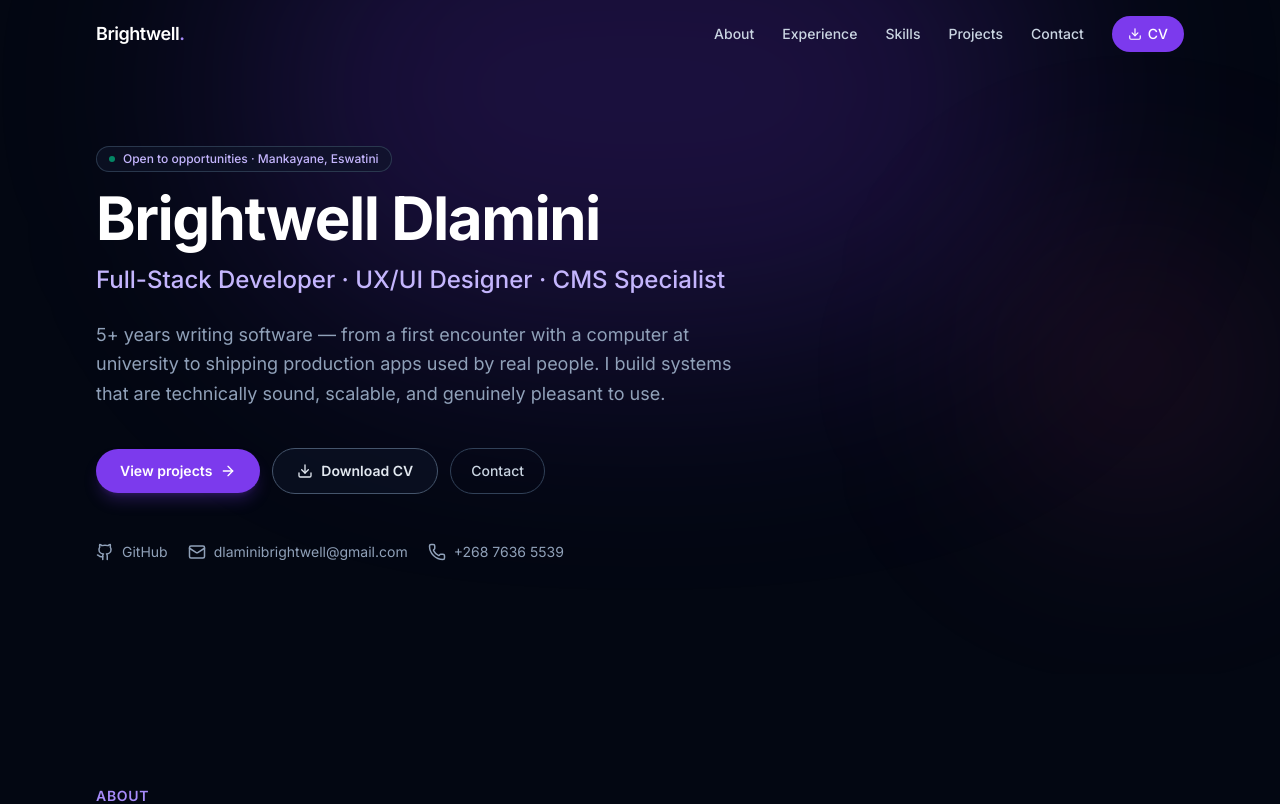
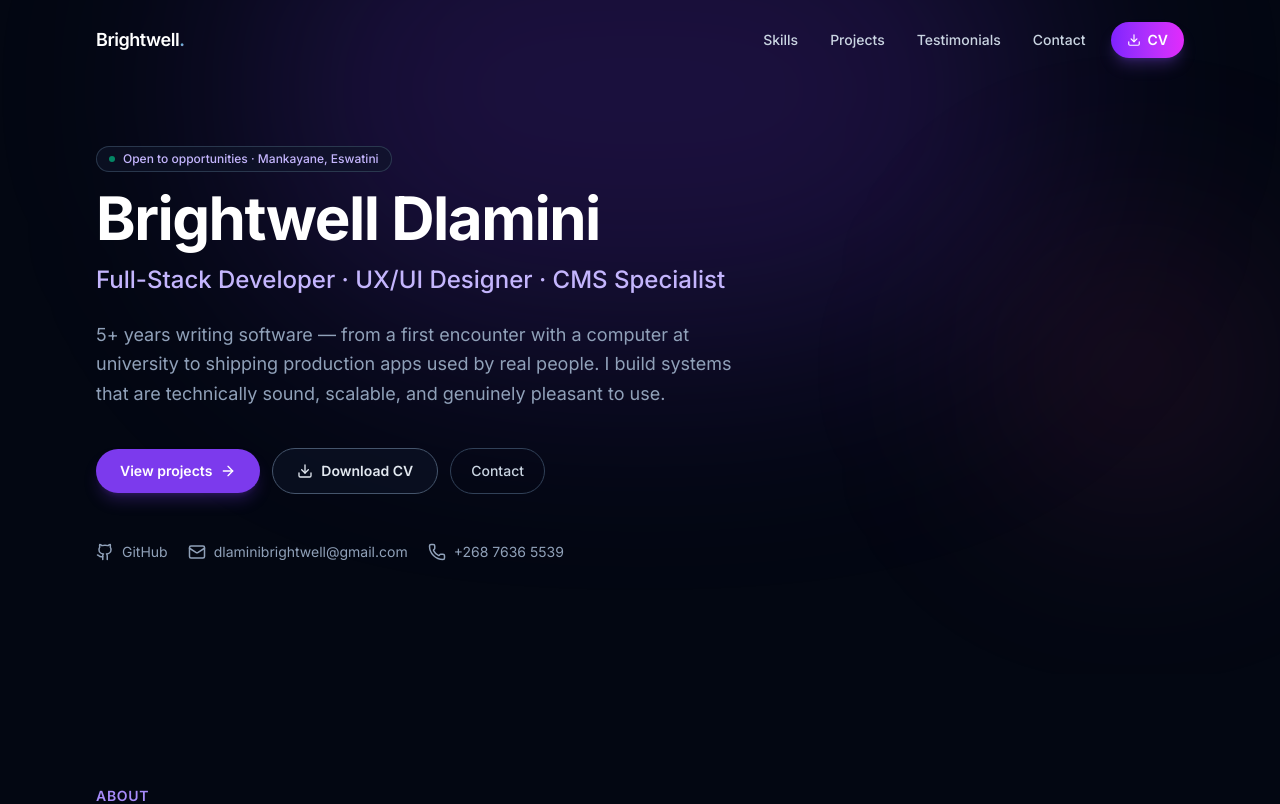
Before and after one commit to Brightwell-Dlamini/brightwell-portfolio, a Next.js app: page / in a window 1280 px wide. Shown: the top 804 px of the page. Built offline with nearby package versions, Linux system fonts and the light colour scheme.

Commit message:
feat(portfolio): animated Navbar, Hero (parallax), Skills cards

```diff
--- a/src/components/Navbar.tsx
+++ b/src/components/Navbar.tsx
@@ -1,100 +1,133 @@
 "use client";
 
 import { useState, useEffect } from "react";
+import {
+  motion,
+  AnimatePresence,
+  useScroll,
+  useMotionValueEvent,
+} from "framer-motion";
 import { Menu, X, Download } from "lucide-react";
-import { cn } from "@/lib/utils";
+import { mobileMenu, mobileItem, springSnappy } from "@/lib/animations";
 
 const links = [
-  { href: "#about", label: "About" },
-  { href: "#experience", label: "Experience" },
   { href: "#skills", label: "Skills" },
   { href: "#projects", label: "Projects" },
+  { href: "#testimonials", label: "Testimonials" },
   { href: "#contact", label: "Contact" },
 ];
 
 export function Navbar() {
   const [open, setOpen] = useState(false);
   const [scrolled, setScrolled] = useState(false);
+  const { scrollY } = useScroll();
+
+  useMotionValueEvent(scrollY, "change", (y) => {
+    setScrolled(y > 24);
+  });
 
   useEffect(() => {
-    let ticking = false;
-    const onScroll = () => {
-      if (ticking) return;
-      ticking = true;
-      requestAnimationFrame(() => {
-        setScrolled(window.scrollY > 20);
-        ticking = false;
-      });
+    if (open) document.body.style.overflow = "hidden";
+    else document.body.style.overflow = "";
+    return () => {
+      document.body.style.overflow = "";
     };
-    window.addEventListener("scroll", onScroll, { passive: true });
-    return () => window.removeEventListener("scroll", onScroll);
-  }, []);
+  }, [open]);
 
   return (
-    <header
-      className={cn(
-        "fixed top-0 left-0 right-0 z-50 transition-all duration-300",
-        scrolled
-          ? "bg-slate-950/90 backdrop-blur-md border-b border-slate-800/80 shadow-lg"
-          : "bg-transparent"
-      )}
+    <motion.header
+      className="fixed top-0 left-0 right-0 z-50"
+      initial={false}
+      animate={{
+        height: scrolled ? 64 : 80,
+        backgroundColor: scrolled ? "rgba(3, 7, 18, 0.85)" : "rgba(3, 7, 18, 0)",
+        backdropFilter: scrolled ? "blur(16px)" : "blur(0px)",
+        borderBottomColor: scrolled ? "rgba(148, 163, 184, 0.12)" : "rgba(0,0,0,0)",
+      }}
+      transition={{ duration: 0.25, ease: "easeOut" }}
+      style={{ borderBottomWidth: 1, willChange: "height, background-color" }}
     >
-      <div className="mx-auto flex max-w-6xl items-center justify-between px-4 py-4 sm:px-6 lg:px-8">
-        <a href="#" className="text-lg font-semibold tracking-tight text-white hover:text-brand-400 transition-colors">
-          Brightwell<span className="text-brand-400">.</span>
-        </a>
+      <div className="mx-auto flex h-full max-w-6xl items-center justify-between px-4 sm:px-6 lg:px-8">
+        <motion.a
+          href="#"
+          className="text-lg font-semibold tracking-tight text-white"
+          whileHover={{ scale: 1.03 }}
+          whileTap={{ scale: 0.97 }}
+        >
+          Brightwell<span className="gradient-text">.</span>
+        </motion.a>
 
-        <nav className="hidden md:flex items-center gap-7">
+        <nav className="hidden md:flex items-center gap-1">
           {links.map((link) => (
-            <a
+            <motion.a
               key={link.href}
               href={link.href}
-              className="text-sm font-medium text-slate-300 hover:text-white transition-colors"
+              className="relative rounded-full px-3.5 py-2 text-sm font-medium text-slate-300 hover:text-white"
+              whileHover={{ y: -1 }}
+              whileTap={{ scale: 0.96 }}
+              transition={springSnappy}
             >
               {link.label}
-            </a>
+            </motion.a>
           ))}
-          <a
+          <motion.a
             href="/resume"
-            className="inline-flex items-center gap-1.5 rounded-full bg-brand-600 px-4 py-2 text-sm font-medium text-white hover:bg-brand-500 transition-colors"
+            className="ml-2 inline-flex items-center gap-1.5 rounded-full bg-gradient-to-r from-violet-600 to-fuchsia-500 px-4 py-2 text-sm font-semibold text-white shadow-lg shadow-violet-500/25"
+            whileHover={{ scale: 1.04, boxShadow: "0 10px 30px -8px rgba(139,92,246,0.5)" }}
+            whileTap={{ scale: 0.96 }}
           >
             <Download size={14} />
             CV
-          </a>
+          </motion.a>
         </nav>
 
-        <button
-          className="md:hidden p-2 text-slate-300 hover:text-white"
+        <motion.button
+          className="md:hidden rounded-full p-2 text-slate-300 hover:text-white hover:bg-white/5"
           onClick={() => setOpen(!open)}
           aria-label="Toggle menu"
+          whileTap={{ scale: 0.9 }}
         >
           {open ? <X size={22} /> : <Menu size={22} />}
-        </button>
+        </motion.button>
       </div>
 
+      <AnimatePresence>
         {open && (
-        <div className="md:hidden border-t border-slate-800 bg-slate-950/95 backdrop-blur-md">
+          <motion.div
+            className="md:hidden overflow-hidden border-t border-white/10 glass-strong"
+            variants={mobileMenu}
+            initial="closed"
+            animate="open"
+            exit="closed"
+          >
             <nav className="flex flex-col gap-1 px-4 py-4">
-            {links.map((link) => (
-              <a
+              {links.map((link, i) => (
+                <motion.a
                   key={link.href}
                   href={link.href}
                   onClick={() => setOpen(false)}
-                className="rounded-lg px-3 py-2.5 text-sm font-medium text-slate-300 hover:bg-slate-800 hover:text-white"
+                  className="rounded-xl px-3 py-3 text-sm font-medium text-slate-200 hover:bg-white/5"
+                  variants={mobileItem}
+                  custom={i}
+                  initial="closed"
+                  animate="open"
+                  transition={{ delay: i * 0.05 }}
                 >
                   {link.label}
-              </a>
+                </motion.a>
               ))}
-            <a
+              <motion.a
                 href="/resume"
                 onClick={() => setOpen(false)}
-              className="mt-2 rounded-lg bg-brand-600 px-3 py-2.5 text-center text-sm font-medium text-white"
+                className="mt-2 rounded-xl bg-gradient-to-r from-violet-600 to-fuchsia-500 px-3 py-3 text-center text-sm font-semibold text-white"
+                whileTap={{ scale: 0.98 }}
               >
                 Download CV
-            </a>
+              </motion.a>
             </nav>
-        </div>
+          </motion.div>
         )}
-    </header>
+      </AnimatePresence>
+    </motion.header>
   );
 }
```
Lines whose indentation alone changed are shown as unchanged.
